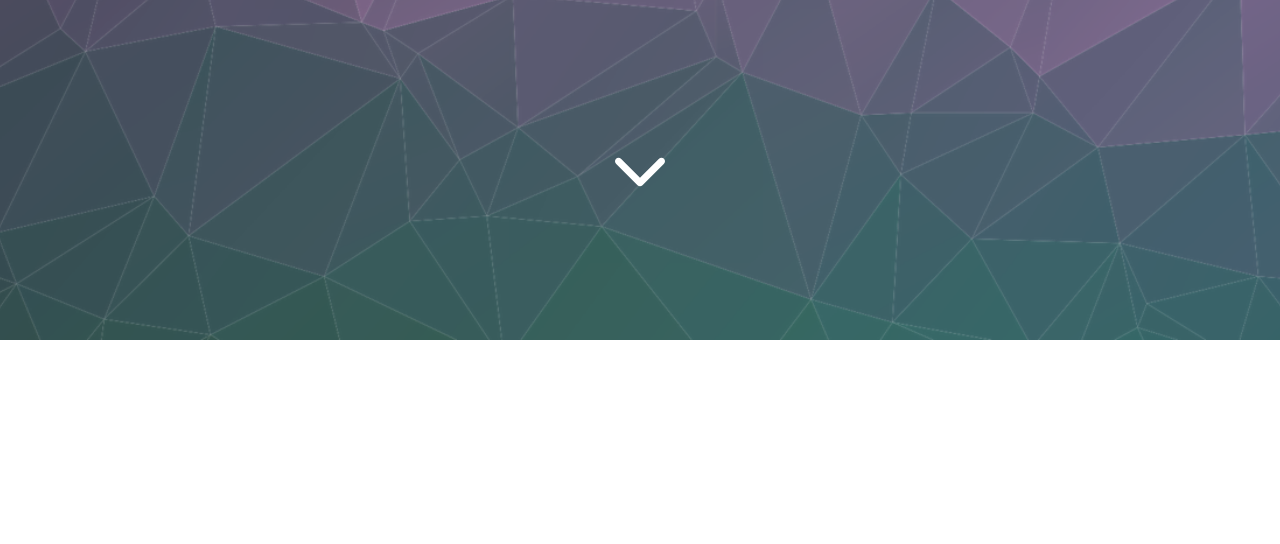
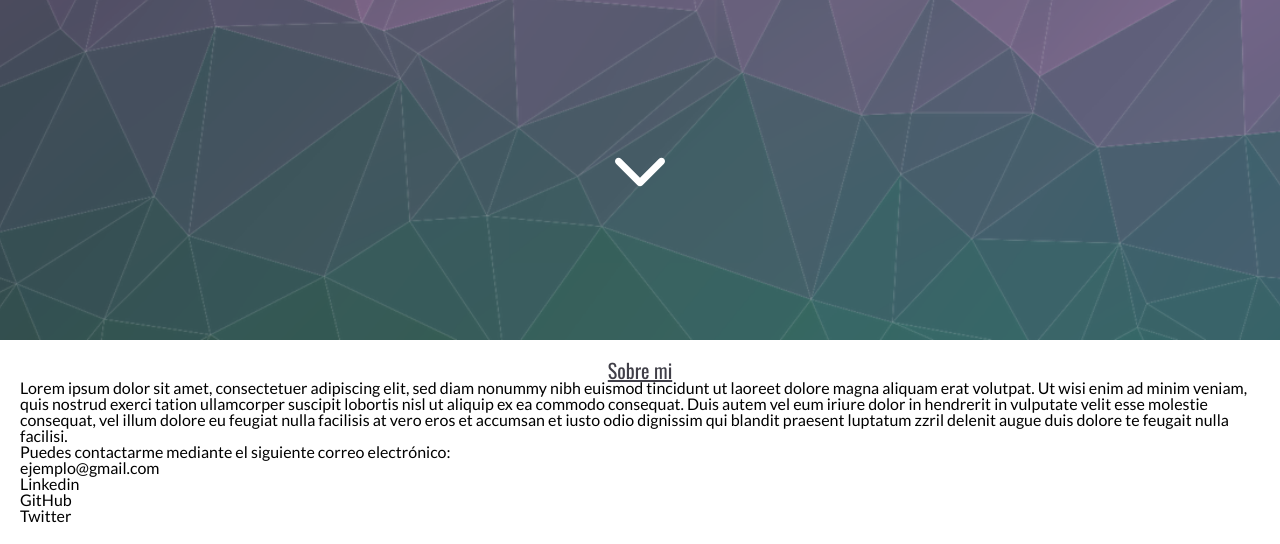
Before and after one commit to Noelia-F/Noelia-F.github.io, a website: page index.html in a window 1280 px wide. Shown: the part 500-1044 px from the top of the page. Before the commit the page ends 840 px from the top, so only its background shows below. Drawn offline with nearby package versions, Linux system fonts and the light colour scheme.

Commit message:
structure about me

```diff
--- a/index.html
+++ b/index.html
@@ -28,11 +28,30 @@
 				<h1 class="title title-box--principal">Noelia Frontón García</h1>
 				<h2 class="title title-box--subtitle">Front-End Developer</h2>
 			</div>
-			<div class="arrow-down">
-			</div>
+			<a href="#about"><div class="arrow-down">
+			</div></a>
 		</main>
 		<!-- Sobre mi y contacto -->
-		<section class="about-me">
+		<section id="about" class="about-me wrapper">
+			<h3 class="title title--section">Sobre mi</h3>
+			<p class="paragraph">Lorem ipsum dolor sit amet, consectetuer adipiscing elit, sed diam nonummy nibh euismod tincidunt ut laoreet dolore magna aliquam erat volutpat. Ut wisi enim ad minim veniam, quis nostrud exerci tation ullamcorper suscipit lobortis nisl ut aliquip ex ea commodo consequat. Duis autem vel eum iriure dolor in hendrerit in vulputate velit esse molestie consequat, vel illum dolore eu feugiat nulla facilisis at vero eros et accumsan et iusto odio dignissim qui blandit praesent luptatum zzril delenit augue duis dolore te feugait nulla facilisi.</p>
+			<p>Puedes contactarme mediante el siguiente correo electrónico:</p>
+			<p>ejemplo@gmail.com</p>
+			<div>
+				<a>
+					Linkedin
+				</a>
+			</div>
+			<div>
+				<a>
+					GitHub
+				</a>
+			</div>
+			<div>
+				<a>
+					Twitter
+				</a>
+			</div>
 		</section>
 		<!-- Projectos -->
 		<section class="projects">
--- /dev/null
+++ b/scss/components/_aboutme.scss
@@ -0,0 +1,4 @@
+.about-me{
+	background-color: #ffffff;
+	min-height: 100%;
+}
--- a/scss/components/_titles.scss
+++ b/scss/components/_titles.scss
@@ -7,10 +7,16 @@
 .title-box--principal{
 	font-size: 30px;
 	font-weight: bold;
-		line-height: 50px;
+	line-height: 50px;
 }
 
 .title-box--subtitle{
 	font-size: 24px;
 	font-family: 'Lato', sans-serif;
 }
+
+.title--section{
+	font-size: 20px;
+	color: #403f48;
+	text-decoration: underline;
+}
```
Also changed, not shown: css/main.css.
